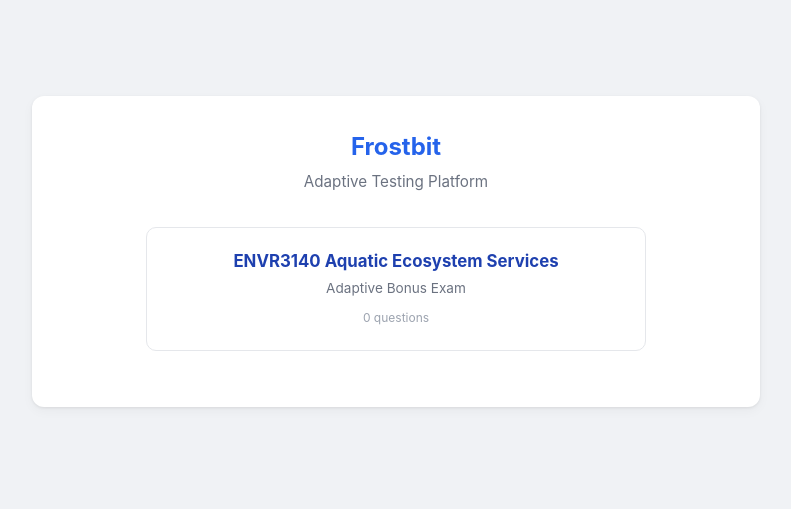
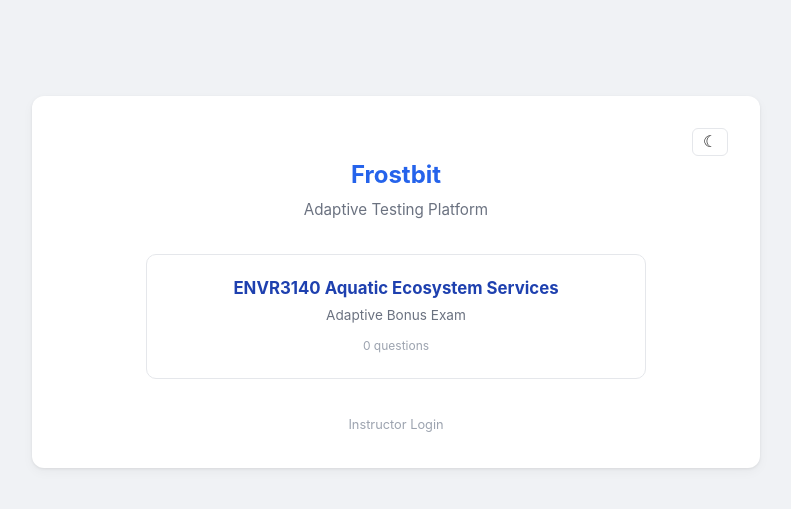
Before and after one commit to rec3141/frostbit, a Flask app: page / in a window 1280 px wide. Shown: the top 509 px of the page, without its empty margins (244-1035 px from the left). Run offline with Flask 3, Linux system fonts and the light colour scheme.

Commit message:
Add dark/light toggle, PDF zoom controls, fix Bloom's chart colors
- Theme toggle (sun/moon) on all pages, persists to localStorage
- Bloom's colors now vibrant in both light and dark mode
- Chart text adapts to theme via CSS variables
- PDF viewer: zoom in/out/fit buttons with percentage display

Co-Authored-By: Claude Opus 4.6 (1M context) <noreply@anthropic.com>

```diff
--- a/static/style.css
+++ b/static/style.css
@@ -44,6 +67,18 @@
         --tag-med-bg: #78350f; --tag-med-text: #fcd34d;
         --tag-hard-bg: #7f1d1d; --tag-hard-text: #fca5a5;
     }
+}
+
+/* Theme toggle */
+.theme-toggle {
+    background: none;
+    border: 1px solid var(--border);
+    border-radius: 6px;
+    padding: 0.3rem 0.6rem;
+    cursor: pointer;
+    font-size: 1rem;
+    color: var(--text);
+    line-height: 1;
 }
 
 * {
--- /dev/null
+++ b/static/theme.js
@@ -0,0 +1,43 @@
+// Theme toggle: light / dark / auto (system)
+(function() {
+    const saved = localStorage.getItem('theme');
+    if (saved === 'dark') document.documentElement.setAttribute('data-theme', 'dark');
+    else if (saved === 'light') document.documentElement.setAttribute('data-theme', 'light');
+})();
+
+function toggleTheme() {
+    const current = document.documentElement.getAttribute('data-theme');
+    const isDarkSystem = window.matchMedia('(prefers-color-scheme: dark)').matches;
+
+    let next;
+    if (!current) {
+        // Currently auto — go to opposite of system
+        next = isDarkSystem ? 'light' : 'dark';
+    } else if (current === 'dark') {
+        next = 'light';
+    } else {
+        // Remove override, go back to auto
+        next = null;
+    }
+
+    if (next) {
+        document.documentElement.setAttribute('data-theme', next);
+        localStorage.setItem('theme', next);
+    } else {
+        document.documentElement.removeAttribute('data-theme');
+        localStorage.removeItem('theme');
+    }
+    updateThemeIcon();
+}
+
+function updateThemeIcon() {
+    const btn = document.getElementById('theme-btn');
+    if (!btn) return;
+    const theme = document.documentElement.getAttribute('data-theme');
+    const isDarkSystem = window.matchMedia('(prefers-color-scheme: dark)').matches;
+    const isDark = theme === 'dark' || (!theme && isDarkSystem);
+    btn.textContent = isDark ? '\u2600' : '\u263E';  // sun / moon
+    btn.title = isDark ? 'Switch to light mode' : 'Switch to dark mode';
+}
+
+document.addEventListener('DOMContentLoaded', updateThemeIcon);
--- a/templates/home.html
+++ b/templates/home.html
@@ -5,10 +5,12 @@
     <meta name="viewport" content="width=device-width, initial-scale=1.0">
     <title>Frostbit — Adaptive Testing</title>
     <link rel="stylesheet" href="/static/style.css">
+    <script src="/static/theme.js"></script>
 </head>
 <body>
     <div class="container">
         <div class="card start-card">
+            <div style="text-align:right"><button class="theme-toggle" id="theme-btn" onclick="toggleTheme()"></button></div>
             <h1>Frostbit</h1>
             <p class="subtitle">Adaptive Testing Platform</p>
 
@@ -27,6 +29,10 @@
             {% else %}
             <p class="subtitle">No exams available yet.</p>
             {% endif %}
+
+            <div style="margin-top:2rem">
+                <a href="/admin/login" style="color:var(--text-faint);font-size:0.8rem;text-decoration:none">Instructor Login</a>
+            </div>
         </div>
     </div>
 </body>
--- a/templates/index.html
+++ b/templates/index.html
@@ -5,10 +5,12 @@
     <meta name="viewport" content="width=device-width, initial-scale=1.0">
     <title>{{ exam.title }}</title>
     <link rel="stylesheet" href="/static/style.css">
+    <script src="/static/theme.js"></script>
 </head>
 <body>
     <div class="container">
         <div class="card start-card">
+            <div style="text-align:right"><button class="theme-toggle" id="theme-btn" onclick="toggleTheme()"></button></div>
             <h1>{{ exam.title }}</h1>
             <h2>{{ exam.subtitle }}</h2>
             <p class="subtitle">{{ exam.description }}</p>
```
Also changed, not shown: other parts of static/style.css (+24 -1 lines), static/pdfviewer.html (+41 -9 lines), templates/exam.html (+13 -6 lines).
